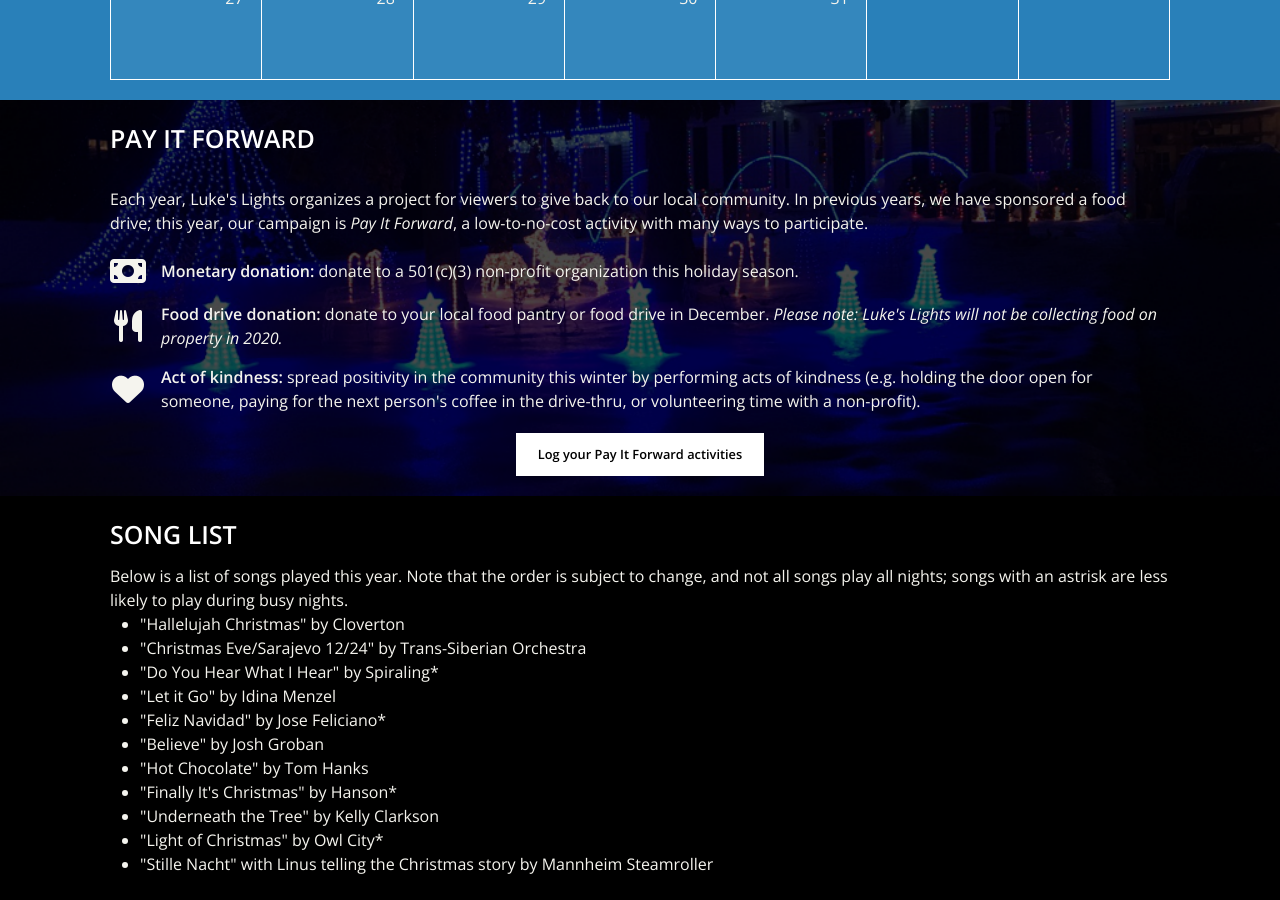
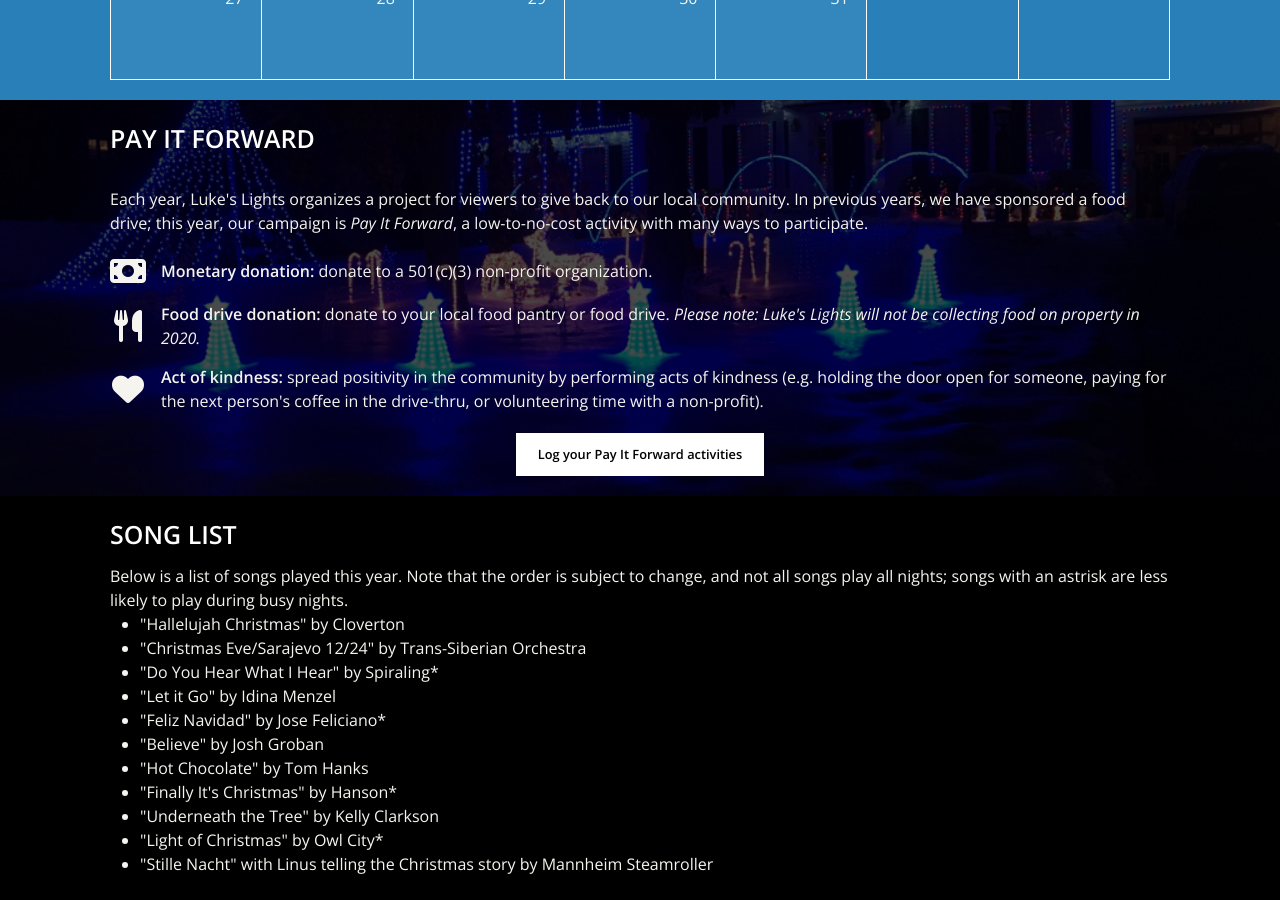
Before and after one commit to ldobson98/lukeslights, a Jekyll site: the page built from dates.html, in a window 1280 px wide and 900 px high, scrolled down 1606 px. Built offline with Jekyll 4.4.1, drawn with Linux system fonts in a browser that asks for light colours; nearby versions of some CDN libraries.

Commit message:
verbiage update

```diff
--- a/dates.html
+++ b/dates.html
@@ -273,11 +273,11 @@ title: Information
     <p>Each year, Luke's Lights organizes a project for viewers to give back to our local community.  In previous years, we have sponsored a food drive; this year, our campaign is <em>Pay It Forward</em>, a low-to-no-cost activity with many ways to participate.</p>
     <div class="grid">
       <i class="fas fa-money-bill"></i>
-      <div><b>Monetary donation:</b> donate to a 501(c)(3) non-profit organization this holiday season.</div>
+      <div><b>Monetary donation:</b> donate to a 501(c)(3) non-profit organization.</div>
       <i class="fas fa-utensils"></i>
-      <div><b>Food drive donation:</b> donate to your local food pantry or food drive in December. <em>Please note: Luke's Lights will not be collecting food on property in 2020.</em></div>
+      <div><b>Food drive donation:</b> donate to your local food pantry or food drive. <em>Please note: Luke's Lights will not be collecting food on property in 2020.</em></div>
       <i class="fas fa-heart"></i>
-      <div><b>Act of kindness:</b> spread positivity in the community this winter by performing acts of kindness (e.g. holding the door open for someone, paying for the next person's coffee in the drive-thru, or volunteering time with a non-profit).</div>
+      <div><b>Act of kindness:</b> spread positivity in the community by performing acts of kindness (e.g. holding the door open for someone, paying for the next person's coffee in the drive-thru, or volunteering time with a non-profit).</div>
     </div>
     <div class="buttonrow">
       <a class="button" href="https://docs.google.com/forms/d/e/1FAIpQLSeo_FZm2W_NWs2kBejy74cTiMX-i49Mq7zTlFk1Cju4vphP_w/viewform" target="_blank">Log your Pay It Forward activities</a>
```
